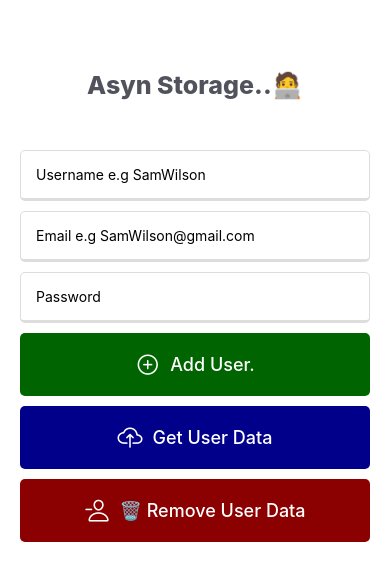
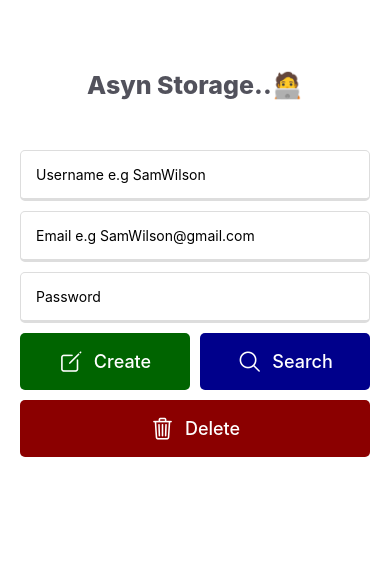
Before and after one commit to YaseenAminM/Learning_React_Native, a React Native app: screen / in a window 390 px wide. Shown: the top 580 px of the page. Built offline with nearby package versions, Linux system fonts and the light colour scheme.

Commit message:
update the button layout and added new icons

```diff
--- a/components/AsyncStorage.jsx
+++ b/components/AsyncStorage.jsx
@@ -64,6 +64,7 @@ export default function AsyncStorageApp() {
       setSaveUserData(user);
       // Alert.alert(`Data : ${user.email}`);
       setOverlay(true);
+      resetInputField();
     } else {
       Alert.alert(`User Not Found!`);
     }
@@ -174,17 +175,26 @@ export default function AsyncStorageApp() {
       </View>
 
       {/* Add User Btn */}
+
+      <View
+        style={{
+          flexDirection: 'row',
+          gap: 10,
+          justifyContent: 'space-between',
+        }}
+      >
         <TouchableOpacity
           style={[
             styles.touchableBtnContainer,
             {
               backgroundColor: 'darkgreen',
+              flex: 1,
             },
           ]}
           onPress={addUserData}
         >
-        <Icon name="add-circle-outline" size={25} color="#fff" />
-        <Text style={styles.toucableTextBtn}>Add User.</Text>
+          <Icon name="create-outline" size={25} color="#fff" />
+          <Text style={styles.toucableTextBtn}>Create</Text>
         </TouchableOpacity>
 
         <TouchableOpacity
@@ -192,13 +202,15 @@ export default function AsyncStorageApp() {
             styles.touchableBtnContainer,
             {
               backgroundColor: 'darkblue',
+              flex: 1,
             },
           ]}
           onPress={getUserData}
         >
-        <Icon name="cloud-upload-outline" size={25} color="#fff" />
-        <Text style={styles.toucableTextBtn}>Get User Data</Text>
+          <Icon name="search-outline" size={25} color="#fff" />
+          <Text style={styles.toucableTextBtn}>Search</Text>
         </TouchableOpacity>
+      </View>
 
       <TouchableOpacity
         style={[
@@ -209,8 +221,8 @@ export default function AsyncStorageApp() {
         ]}
         onPress={removeUserData}
       >
-        <Icon name="person-remove-outline" size={25} color="#fff" />
-        <Text style={styles.toucableTextBtn}>🗑️ Remove User Data</Text>
+        <Icon name="trash-outline" size={25} color="#fff" />
+        <Text style={styles.toucableTextBtn}>Delete</Text>
       </TouchableOpacity>
     </View>
   );
@@ -224,7 +236,7 @@ const styles = StyleSheet.create({
     // marginHorizontal: 20,
     // marginTop: 10,
     padding: 20,
-    backgroundColor: 'transparent',
+    // backgroundColor: 'transparent',
   },
   signHeading: {
     fontSize: 25,
@@ -245,7 +257,7 @@ const styles = StyleSheet.create({
   touchableBtnContainer: {
     // backgroundColor: '#8533ff',
 
-    padding: 18,
+    padding: 15,
     borderRadius: 5,
     marginBottom: 10,
     flexDirection: 'row',
```
Lines whose indentation alone changed are shown as unchanged.
